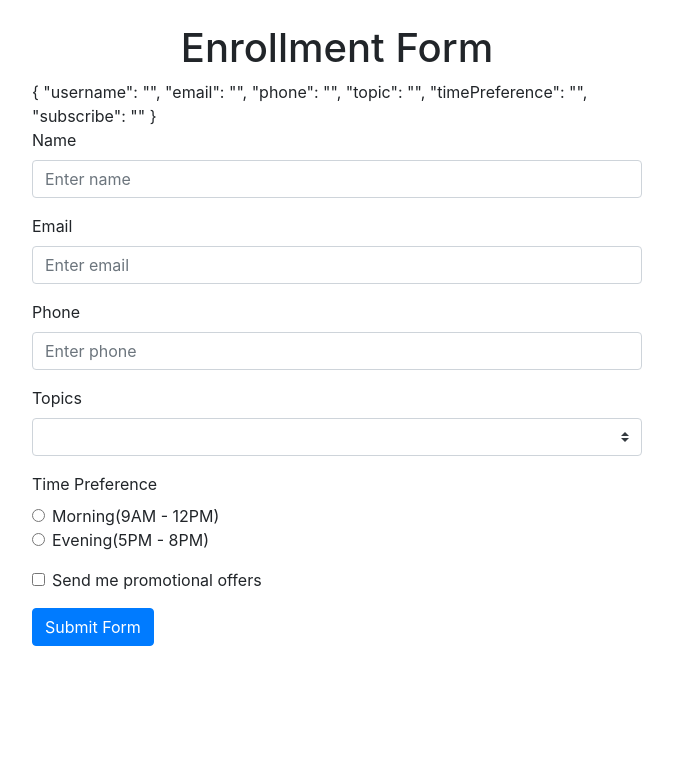
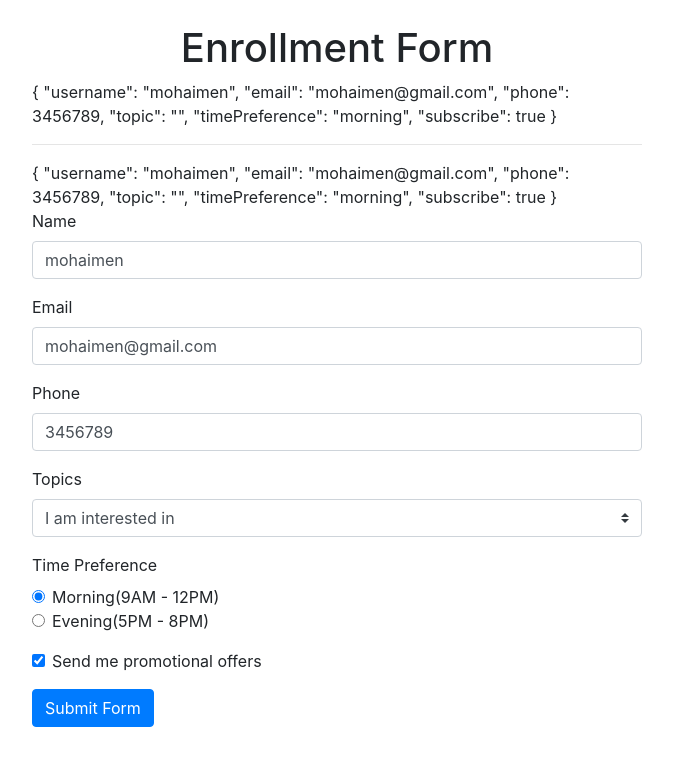
Before and after one commit to mohaimenkhalid/Angular-Forms, an Angular app: page / in a window 1280 px wide. Shown: the top 766 px of the page, without its empty margins (303-976 px from the left). Built offline with nearby package versions, Linux system fonts and the light colour scheme.

Commit message:
Binding Data to a Model

```diff
--- a/src/app/app.component.html
+++ b/src/app/app.component.html
@@ -4,39 +4,41 @@
       <h1 class="text-center">Enrollment Form</h1>
       <form #userForm="ngForm">
         {{ userForm.value | json}}
+        <hr>
+        {{ userModel | json}}
         <div class="form-group">
           <label>Name</label>
-          <input type="text" class="form-control" placeholder="Enter name" name="username" ngModel>
+          <input type="text" class="form-control" placeholder="Enter name" name="username" [(ngModel)]="userModel.username">
         </div>
         <div class="form-group">
           <label>Email</label>
-          <input type="email" class="form-control" placeholder="Enter email" name="email" ngModel>
+          <input type="email" class="form-control" placeholder="Enter email" name="email" [(ngModel)]="userModel.email">
         </div>
         <div class="form-group">
           <label>Phone</label>
-          <input type="number" class="form-control" placeholder="Enter phone" name="phone" ngModel>
+          <input type="number" class="form-control" placeholder="Enter phone" name="phone"  [(ngModel)]="userModel.phone">
         </div>
         <div class="form-group">
           <label>Topics</label>
-          <select class="custom-select" name="topic" ngModel>
-              <option selected>I am interested in</option>
-            <option *ngFor="let topic of topics">{{ topic }}</option>
+          <select class="custom-select" name="topic"  [(ngModel)]="userModel.topic">
+              <option selected value="">I am interested in</option>
+            <option *ngFor="let topic of topics" value="{{topic}}">{{ topic }}</option>
           </select>
         </div>
         <div class="form-group">
           <label>Time Preference</label>
           <div class="form-check">
-            <input type="radio" class="form-check-input" name="timePreference" value="morning" ngModel>
+            <input type="radio" class="form-check-input" name="timePreference" value="morning"  [(ngModel)]="userModel.timePreference">
             <label class="form-check-label">Morning(9AM - 12PM)</label>
           </div>
           <div class="form-check">
-            <input type="radio" class="form-check-input" name="timePreference" value="evening" ngModel>
+            <input type="radio" class="form-check-input" name="timePreference" value="evening" [(ngModel)]="userModel.timePreference">
             <label class="form-check-label">Evening(5PM - 8PM)</label>
           </div>
         </div>
         <div class="form-group">
           <div class="form-check">
-            <input type="checkbox" class="form-check-input" name="subscribe" ngModel>
+            <input type="checkbox" class="form-check-input" name="subscribe" [(ngModel)]="userModel.subscribe">
             <label class="form-check-label">Send me promotional offers</label>
           </div>
         </div>
--- a/src/app/app.component.ts
+++ b/src/app/app.component.ts
@@ -1,5 +1,5 @@
 import { Component } from '@angular/core';
-import {NgForm} from '@angular/forms';
+import { User } from './user';
 
 @Component({
   selector: 'app-root',
@@ -8,4 +8,6 @@ import {NgForm} from '@angular/forms';
 })
 export class AppComponent {
   topics = ["Angular", "React", "Vue"];
+
+  userModel = new User('mohaimen', 'mohaimen@gmail.com', 3456789, '', 'morning', true);
 }
--- /dev/null
+++ b/src/app/user.ts
@@ -0,0 +1,10 @@
+export class User {
+  constructor(
+    public username: string,
+    public email: string,
+    public phone: number,
+    public topic: string,
+    public timePreference: string,
+    public subscribe: boolean,
+  ) {}
+}
```
Also changed, not shown: 1 other file (tests, documents, lock files or other folders).
